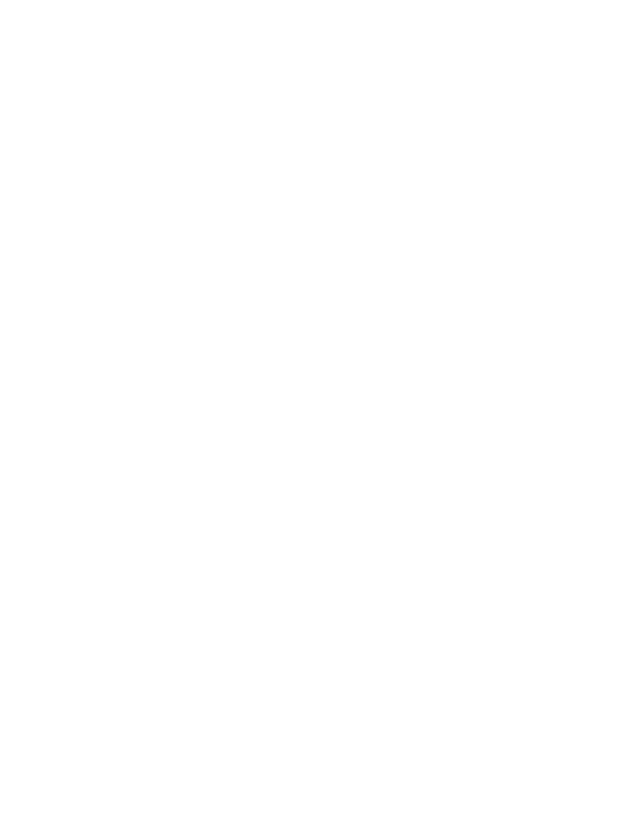
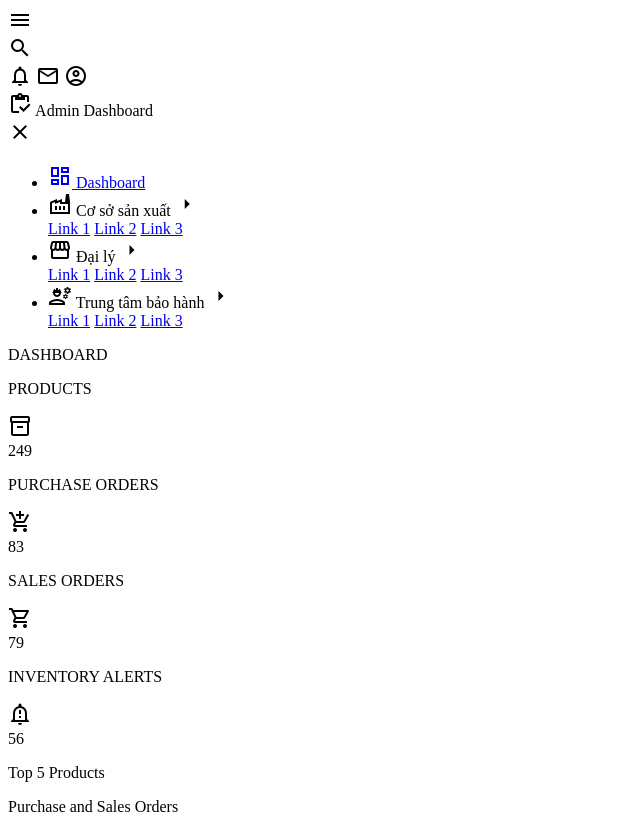
Before and after one commit to tttlinh271002/BTL_WEB_QLSX, a plain HTML site: page Home/Agent/agent.html in a window 1280 px wide. Shown: the whole page, without its empty margins (0-640 px from the left). Before the commit the page ends 800 px from the top, so only its background shows below. Drawn offline with nearby package versions, Linux system fonts and the light colour scheme.

Commit message:
dashboard
1

```diff
--- a/Home/Agent/agent.html
+++ b/Home/Agent/agent.html
@@ -1,15 +1,164 @@
 <!DOCTYPE html>
 <html lang="en">
+  <head>
+    <meta charset="utf-8">
+    <meta name="viewport" content="width=device-width,initial-scale=1.0">
+    <title>Agent</title>
 
-<head>
-    <meta charset="UTF-8">
-    <meta http-equiv="X-UA-Compatible" content="IE=edge">
-    <meta name="viewport" content="width=device-width, initial-scale=1.0">
-    <title>Agent</title>
-</head>
+    <!-- Montserrat Font -->
+    <link href="https://fonts.googleapis.com/css2?family=Montserrat:wght@100;200;300;400;500;600;700;800;900&display=swap" rel="stylesheet">
 
-<body>
+    <!-- Material Icons -->
+    <link href="https://fonts.googleapis.com/icon?family=Material+Icons+Outlined" rel="stylesheet">
 
-</body>
+    <!-- Custom CSS -->
+    <link rel="stylesheet" href="style.css">
+  </head>
+  <body>
+    <div class="grid-container">
 
+      <!-- Header -->
+      <header class="header">
+        <div class="menu-icon" onclick="openSidebar()">
+          <span class="material-icons-outlined">menu</span>
+        </div>
+        <div class="header-left">
+          <span class="material-icons-outlined">search</span>
+        </div>
+        <div class="header-right">
+          <span class="material-icons-outlined">notifications</span>
+          <span class="material-icons-outlined">email</span>
+          <span class="material-icons-outlined">account_circle</span>
+        </div>
+      </header>
+      <!-- End Header -->
+
+      <!-- Sidebar -->
+      <aside id="sidebar">
+        <div class="sidebar-title">
+          <div class="sidebar-brand">
+            <span class="material-icons-outlined">inventory</span> Admin Dashboard
+          </div>
+          <span class="material-icons-outlined" onclick="closeSidebar()">close</span>
+        </div>
+
+        <ul class="sidebar-list">
+          <li class="sidebar-list-item">
+            <a href="#" target="_blank">
+              <span class="material-icons-outlined">dashboard</span> Dashboard
+            </a>
+          </li>
+
+          <li class="sidebar-list-item dropdown">
+            <a>
+              <span class="material-icons-outlined">factory</span> Cơ sở sản xuất
+              <span class="material-icons-outlined drop-icon">arrow_right</span>
+            </a>
+          </li>
+
+
+          <div class="dropdown-container">
+            <a href="#">Link 1</a>
+            <a href="#">Link 2</a>
+            <a href="#">Link 3</a>
+          </div>
+
+          <li class="sidebar-list-item dropdown">
+            <a>
+              <span class="material-icons-outlined">storefront</span> Đại lý
+              <span class="material-icons-outlined drop-icon">arrow_right</span>
+            </a>
+          </li>
+
+
+          <div class="dropdown-container">
+            <a href="#">Link 1</a>
+            <a href="#">Link 2</a>
+            <a href="#">Link 3</a>
+          </div>
+
+          <li class="sidebar-list-item dropdown">
+            <a>
+              <span class="material-icons-outlined">engineering</span> Trung tâm bảo hành
+              <span class="material-icons-outlined drop-icon">arrow_right</span>
+            </a>
+          </li>
+
+
+          <div class="dropdown-container">
+            <a href="#">Link 1</a>
+            <a href="#">Link 2</a>
+            <a href="#">Link 3</a>
+          </div>
+
+        </ul>
+      </aside>
+      <!-- End Sidebar -->
+
+      <!-- Main -->
+      <main class="main-container">
+        <div class="main-title">
+          <p class="font-weight-bold">DASHBOARD</p>
+        </div>
+
+        <div class="main-cards">
+
+          <div class="card">
+            <div class="card-inner">
+              <p class="text-primary">PRODUCTS</p>
+              <span class="material-icons-outlined text-blue">inventory_2</span>
+            </div>
+            <span class="text-primary font-weight-bold">249</span>
+          </div>
+
+          <div class="card">
+            <div class="card-inner">
+              <p class="text-primary">PURCHASE ORDERS</p>
+              <span class="material-icons-outlined text-orange">add_shopping_cart</span>
+            </div>
+            <span class="text-primary font-weight-bold">83</span>
+          </div>
+
+          <div class="card">
+            <div class="card-inner">
+              <p class="text-primary">SALES ORDERS</p>
+              <span class="material-icons-outlined text-green">shopping_cart</span>
+            </div>
+            <span class="text-primary font-weight-bold">79</span>
+          </div>
+
+          <div class="card">
+            <div class="card-inner">
+              <p class="text-primary">INVENTORY ALERTS</p>
+              <span class="material-icons-outlined text-red">notification_important</span>
+            </div>
+            <span class="text-primary font-weight-bold">56</span>
+          </div>
+
+        </div>
+
+        <div class="charts">
+
+          <div class="charts-card">
+            <p class="chart-title">Top 5 Products</p>
+            <div id="bar-chart"></div>
+          </div>
+
+          <div class="charts-card">
+            <p class="chart-title">Purchase and Sales Orders</p>
+            <div id="area-chart"></div>
+          </div>
+
+        </div>
+      </main>
+      <!-- End Main -->
+
+    </div>
+
+    <!-- Scripts -->
+    <!-- ApexCharts -->
+    <script src="https://cdnjs.cloudflare.com/ajax/libs/apexcharts/3.35.3/apexcharts.min.js"></script>
+    <!-- Custom JS -->
+    <script src="source.js"></script>
+  </body>
 </html>
```
